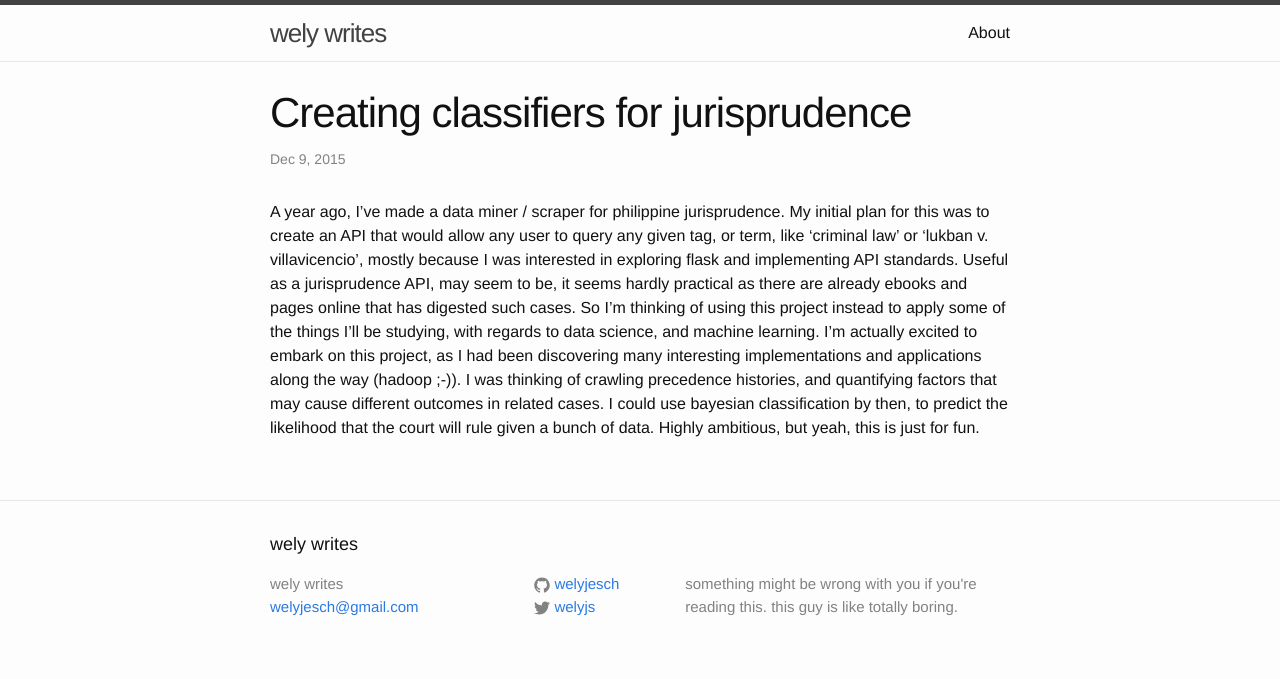
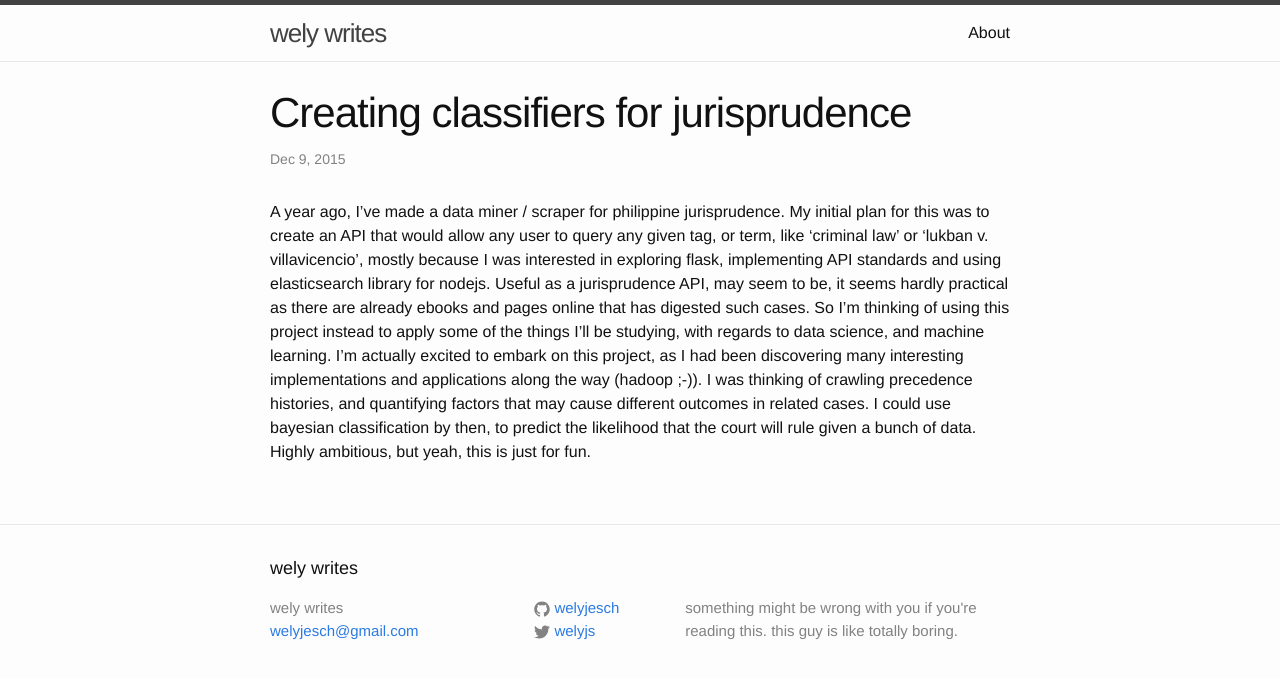
Before and after one commit to welyjesch/welyjesch.github.io, a Jekyll site: the page built from _posts/2015-12-09-on-creating-classifiers.markdown, in a window 1280 px wide. Shown: the top 679 px of the page. Built offline with Jekyll 4.4.1, drawn with Linux system fonts in a browser that asks for light colours.

Commit message:
edit 12-09, added 12-19

```diff
--- a/_posts/2015-12-09-on-creating-classifiers.markdown
+++ b/_posts/2015-12-09-on-creating-classifiers.markdown
@@ -6,7 +6,7 @@ categories: side-project machine-learning
 ---
 A year ago, I've made a data miner / scraper for philippine jurisprudence. My initial plan for this was to create an API that would allow
 any user to query any given tag, or term, like 'criminal law' or 'lukban v. villavicencio', mostly because I was interested in exploring
-flask and implementing API standards. Useful as a jurisprudence API, may seem to be,
+flask, implementing API standards and using elasticsearch library for nodejs. Useful as a jurisprudence API, may seem to be,
 it seems hardly practical as there are already ebooks and pages online that has digested such cases.
 So I'm thinking of using this project instead to apply some of the things I'll be studying, with regards to data science, and
 machine learning.  I'm actually excited to embark on this project, as I had been discovering many interesting implementations
```
Also changed, not shown: _posts/2015-12-10-all-the-spiders.markdown (added, +19 -0 lines).
